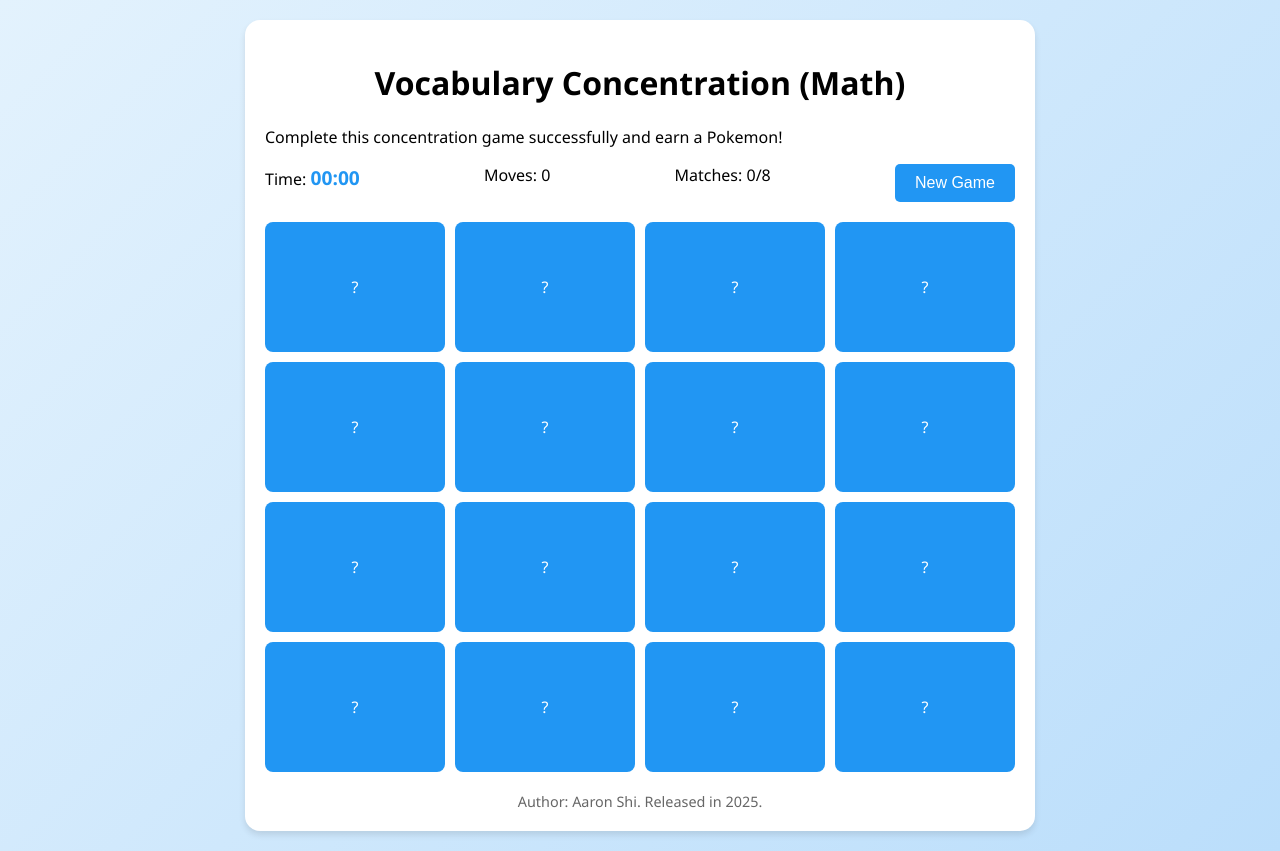
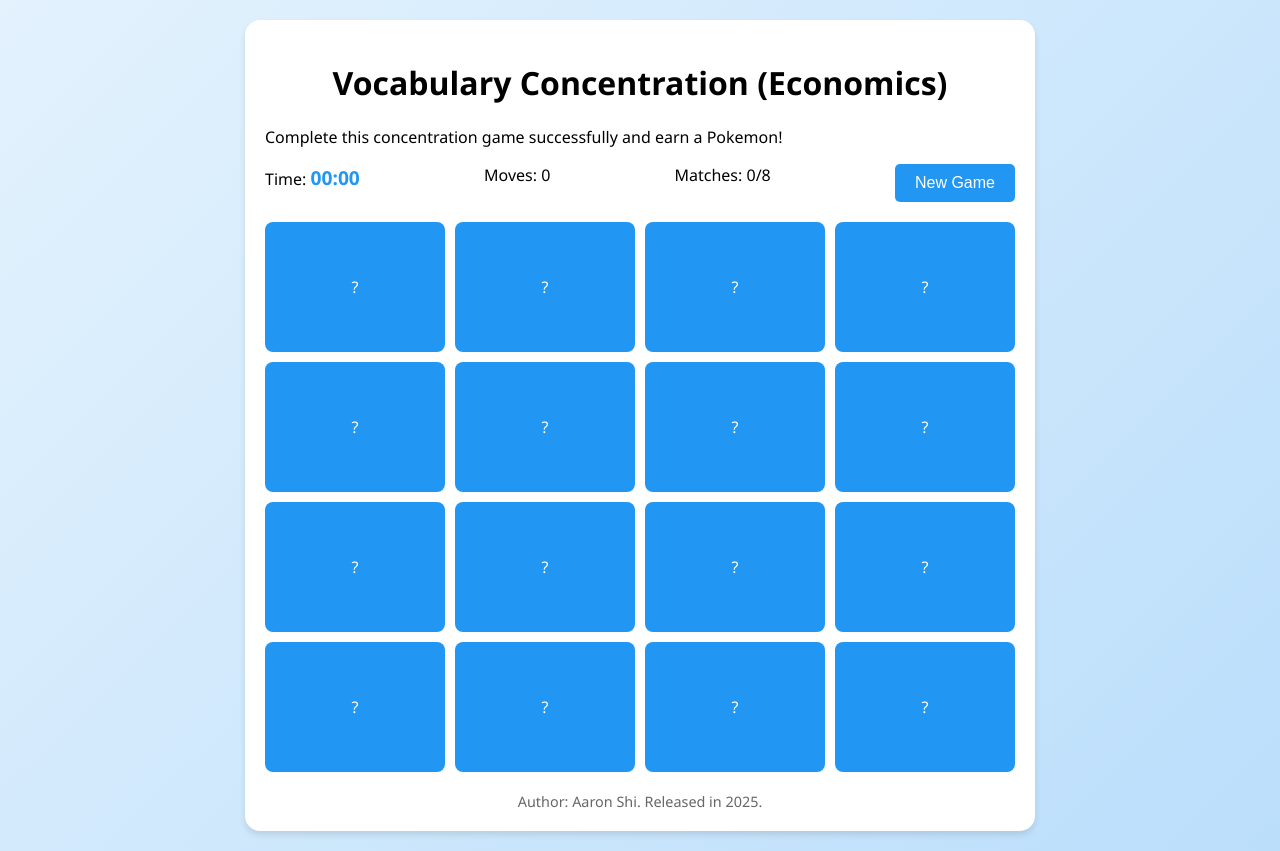
Before and after one commit to aaronshi1129/concentration-econ, a plain HTML site: page index.html in a window 1280 px wide. Drawn offline with Linux system fonts and the light colour scheme.

Commit message:
Update index.html

```diff
--- a/index.html
+++ b/index.html
@@ -151,7 +151,7 @@ h1, h2 {
 </head>
 <body>
     <div class="game-container">
-        <h1>Vocabulary Concentration (Math)</h1>
+        <h1>Vocabulary Concentration (Economics)</h1>
         <p class="subtitle">Complete this concentration game successfully and earn a Pokemon!</p>
         <div class="stats">
             <div>Time: <span id="timer" class="timer">00:00</span></div>
```
